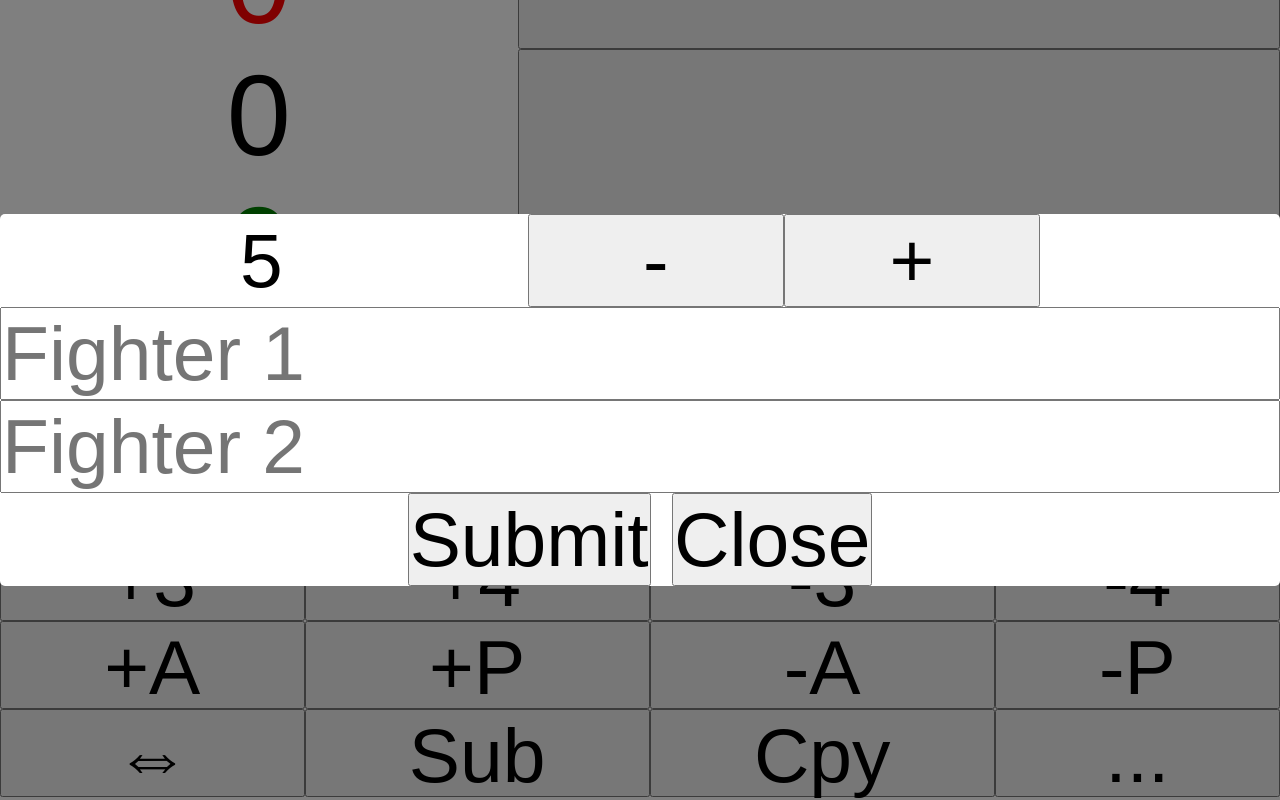
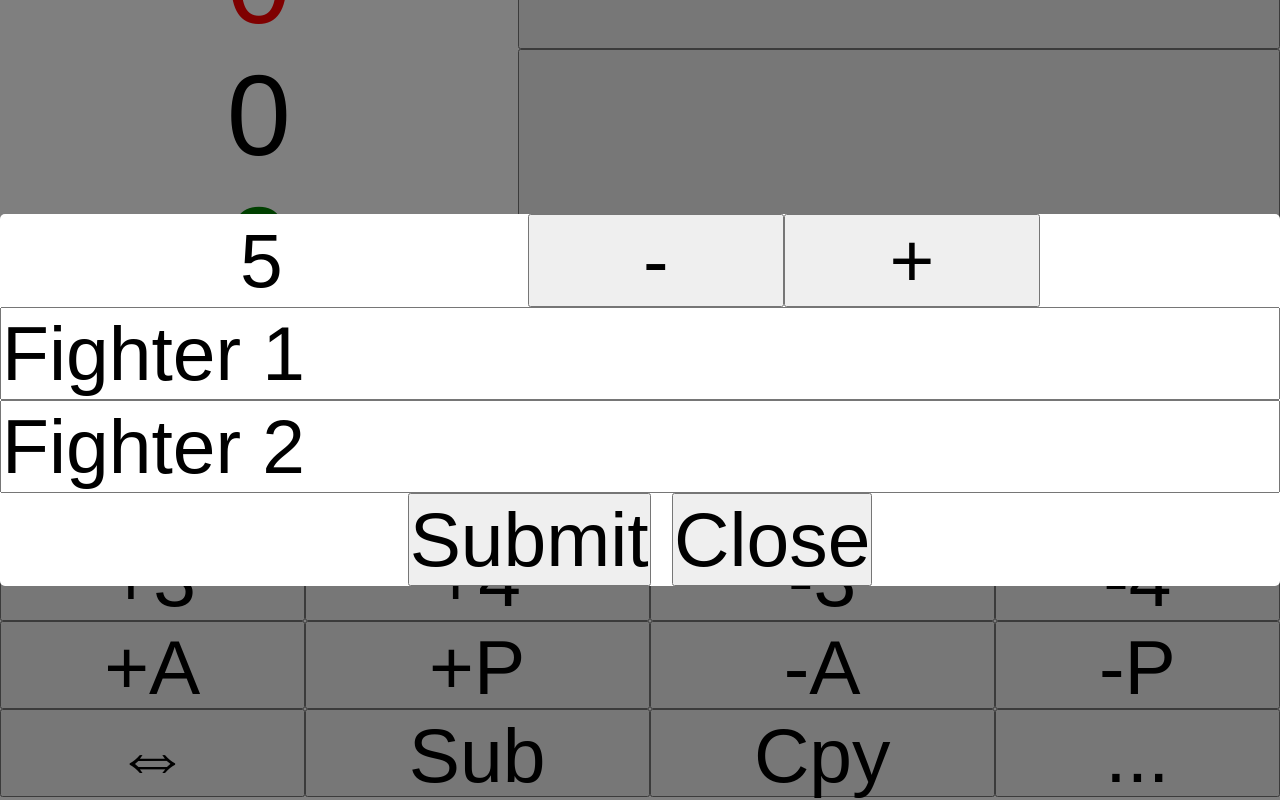
Before and after one commit to RobinAxelsson/bjj-scorelite, a plain HTML site: page src/Index.html in a window 1280 px wide. Both pictures are taken after a click on the button "...". Drawn offline with Linux system fonts and the light colour scheme.

Commit message:
feat: current names are as value in input

```diff
--- a/src/Index.html
+++ b/src/Index.html
@@ -416,6 +416,8 @@
         function menu() {
             document.getElementById('menuOverlay').style.display = 'flex';
             document.getElementById('timer-minutes').innerText = startTime / 60;
+            document.getElementById('name1').value = document.getElementById('fighter1').innerText;
+            document.getElementById('name2').value = document.getElementById('fighter2').innerText;
         }
 
         function changeTimerMinutes(delta){
```
